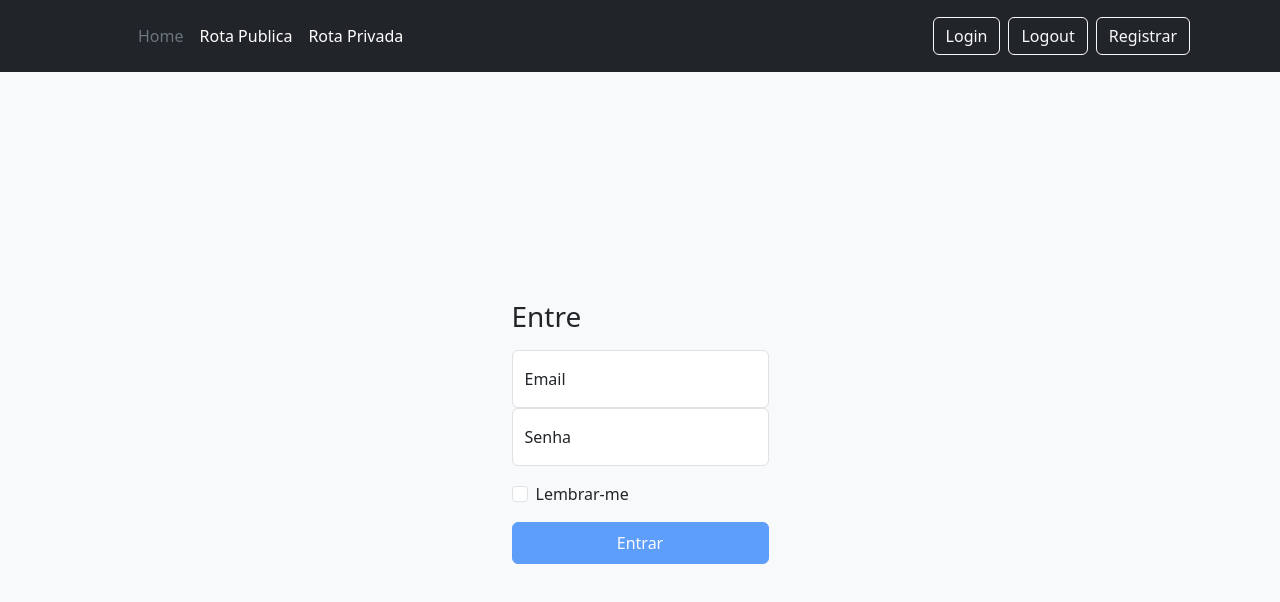
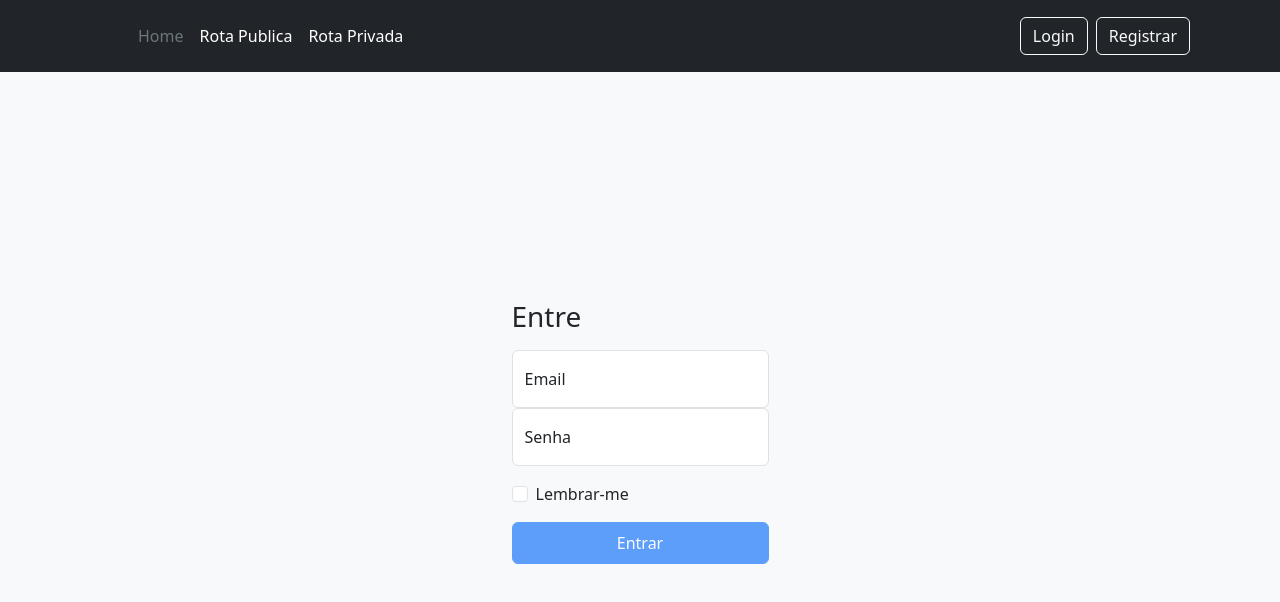
Before and after one commit to ruansmolina/AngularLogin, an Angular app: page /home in a window 1280 px wide. Shown: the top 602 px of the page. Built offline with nearby package versions, Linux system fonts and the light colour scheme.

Commit message:
login/logout button function added

```diff
--- a/src/app/pages/shared/header/header.component.html
+++ b/src/app/pages/shared/header/header.component.html
@@ -18,10 +18,10 @@
       </form> -->
 
       <div class="text-end">
-        <button type="button" class="btn btn-outline-light me-2" routerLink="/home">Login</button>
-        <button type="button" class="btn btn-outline-light me-2" (click)="logout()">Logout</button>
+        <button type="button" *ngIf="!isAuthenticated()"class="btn btn-outline-light me-2" routerLink="/home">Login</button>
+        <button type="button" *ngIf="isAuthenticated()" class="btn btn-outline-light me-2" (click)="logout()">Logout</button>
         <button type="button" class="btn btn-outline-light me-2" routerLink="/register">Registrar</button>
-        <!-- <button type="button" class="btn btn-warning">Sign-up</button> -->
+
       </div>
     </div>
   </div>
--- a/src/app/pages/shared/header/header.component.ts
+++ b/src/app/pages/shared/header/header.component.ts
@@ -17,5 +17,8 @@ export class HeaderComponent {
   logout(){
     this.authService.removeToken();
   }
+  isAuthenticated(){
+    return this.authService.isAuthenticated();
+  }
 
 }
```
